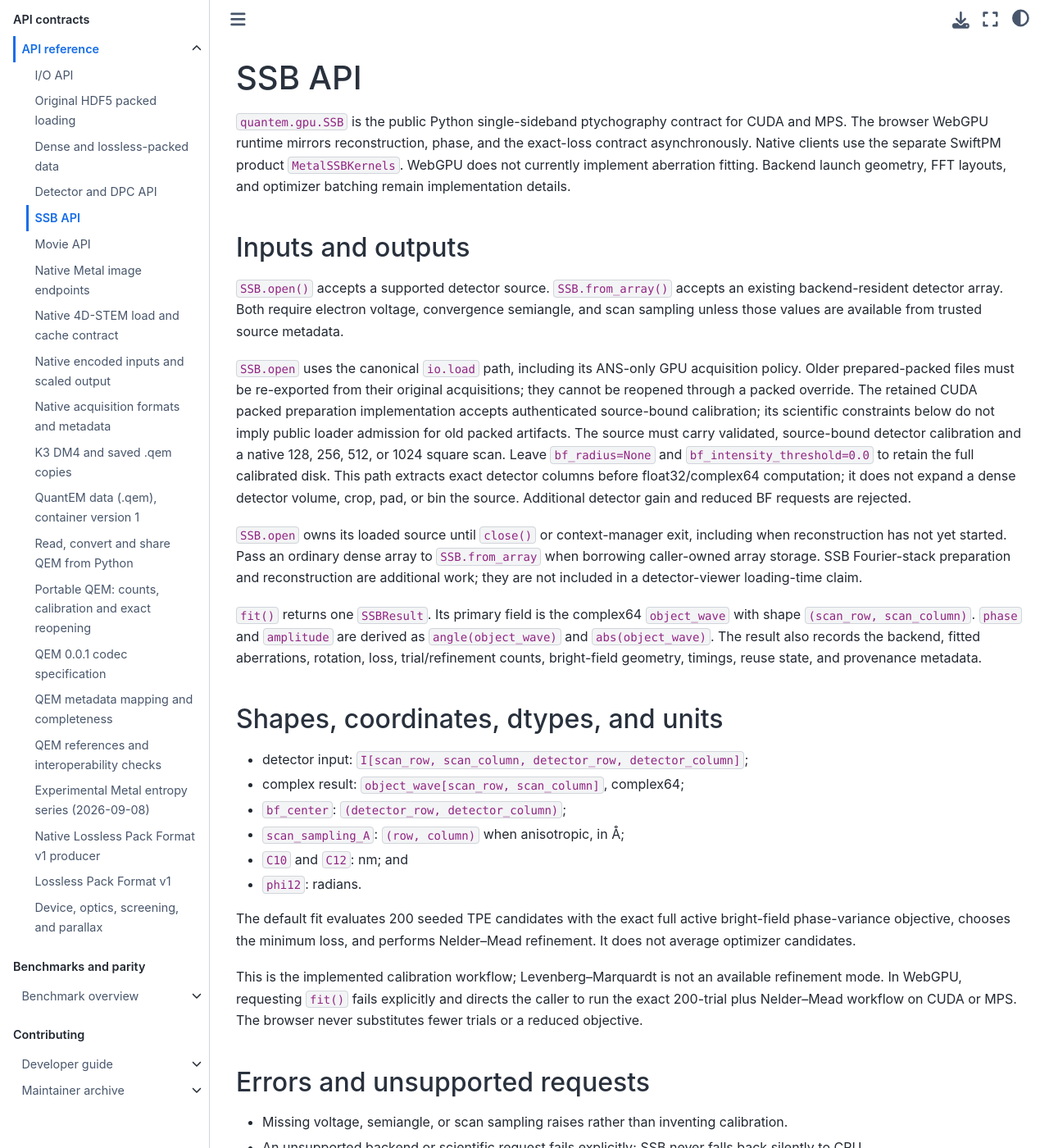
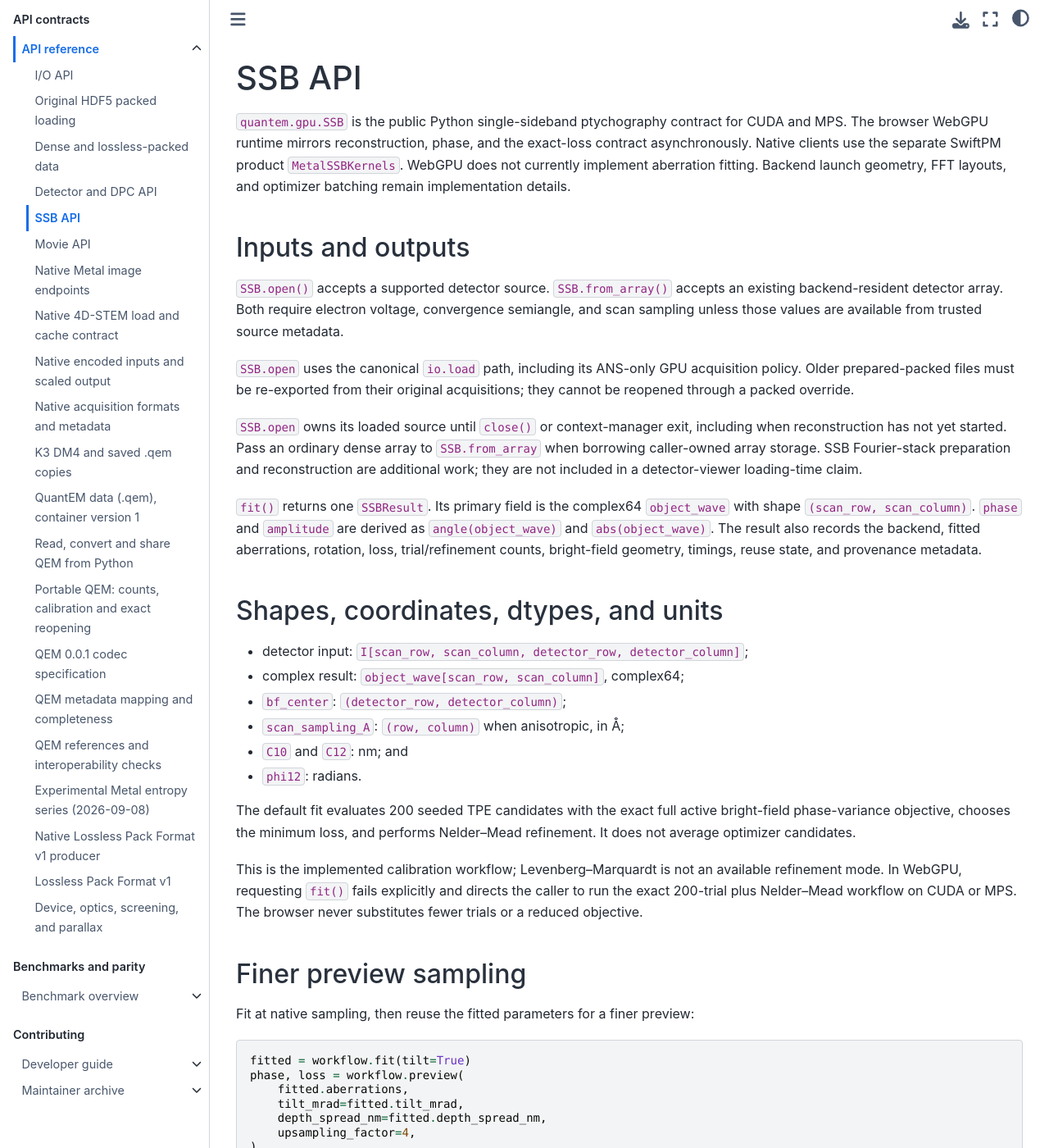
Before and after one commit to bobleesj/quantem.gpu, a Jupyter Book: the page built from docs/api/ssb.md, in a window 1280 px wide and 1400 px high. Shown: the whole window at 82% size. Built offline with Jupyter Book 1.0.4 settings and Sphinx 7.4.7 and the Sphinx Book theme 1.1.4, drawn with Linux system fonts in a browser that asks for light colours; some of the changed text lies outside the part shown.

````diff
--- a/docs/api/ssb.md
+++ b/docs/api/ssb.md
@@ -17,15 +17,6 @@ from trusted source metadata.
 `SSB.open` uses the canonical `io.load` path, including its ANS-only GPU
 acquisition policy. Older prepared-packed files must be re-exported from their
 original acquisitions; they cannot be reopened through a packed override.
-The retained CUDA packed preparation implementation accepts authenticated
-source-bound calibration; its scientific constraints below do not imply
-public loader admission for old packed artifacts.
-The source must carry validated, source-bound detector calibration and a
-native 128, 256, 512, or 1024 square scan. Leave `bf_radius=None` and
-`bf_intensity_threshold=0.0` to retain the full calibrated disk. This path
-extracts exact detector columns before float32/complex64 computation; it
-does not expand a dense detector volume, crop, pad, or bin the source.
-Additional detector gain and reduced BF requests are rejected.
 
 `SSB.open` owns its loaded source until `close()` or context-manager exit,
 including when reconstruction has not yet started. Pass an ordinary dense
@@ -56,6 +47,33 @@ This is the implemented calibration workflow; Levenberg–Marquardt is not an
 available refinement mode. In WebGPU, requesting `fit()` fails explicitly and
 directs the caller to run the exact 200-trial plus Nelder–Mead workflow on CUDA
 or MPS. The browser never substitutes fewer trials or a reduced objective.
+
+## Finer preview sampling
+
+Fit at native sampling, then reuse the fitted parameters for a finer preview:
+
+```python
+fitted = workflow.fit(tilt=True)
+phase, loss = workflow.preview(
+    fitted.aberrations,
+    tilt_mrad=fitted.tilt_mrad,
+    depth_spread_nm=fitted.depth_spread_nm,
+    upsampling_factor=4,
+)
+```
+
+CUDA supports factors 1, 2, 3, 4 and 8 with C10/C12 and optional tilt/depth
+correction. The field of view stays fixed. The search and diagnostic loss stay
+on the native scan grid; changing the factor does not refit parameters or
+interpolate detector measurements. More output pixels do not guarantee more
+resolved specimen detail. Factors above one do not yet support MPS, WebGPU or
+higher-order aberrations.
+
+When migrating hard-coded aberrations from releases before the nm correction,
+divide old C10/C12 numbers and search bounds by 10. For example, an old value of
+100 represented 100 Å and should now be supplied as 10 nm. Do not rescale angles
+or values already recorded in nm. Saved records without an aberration-unit
+marker are converted by the loader.
 
 ## Errors and unsupported requests
 
````
Also changed, not shown: CHANGELOG.md (+16 -0 lines), 7 other files.
